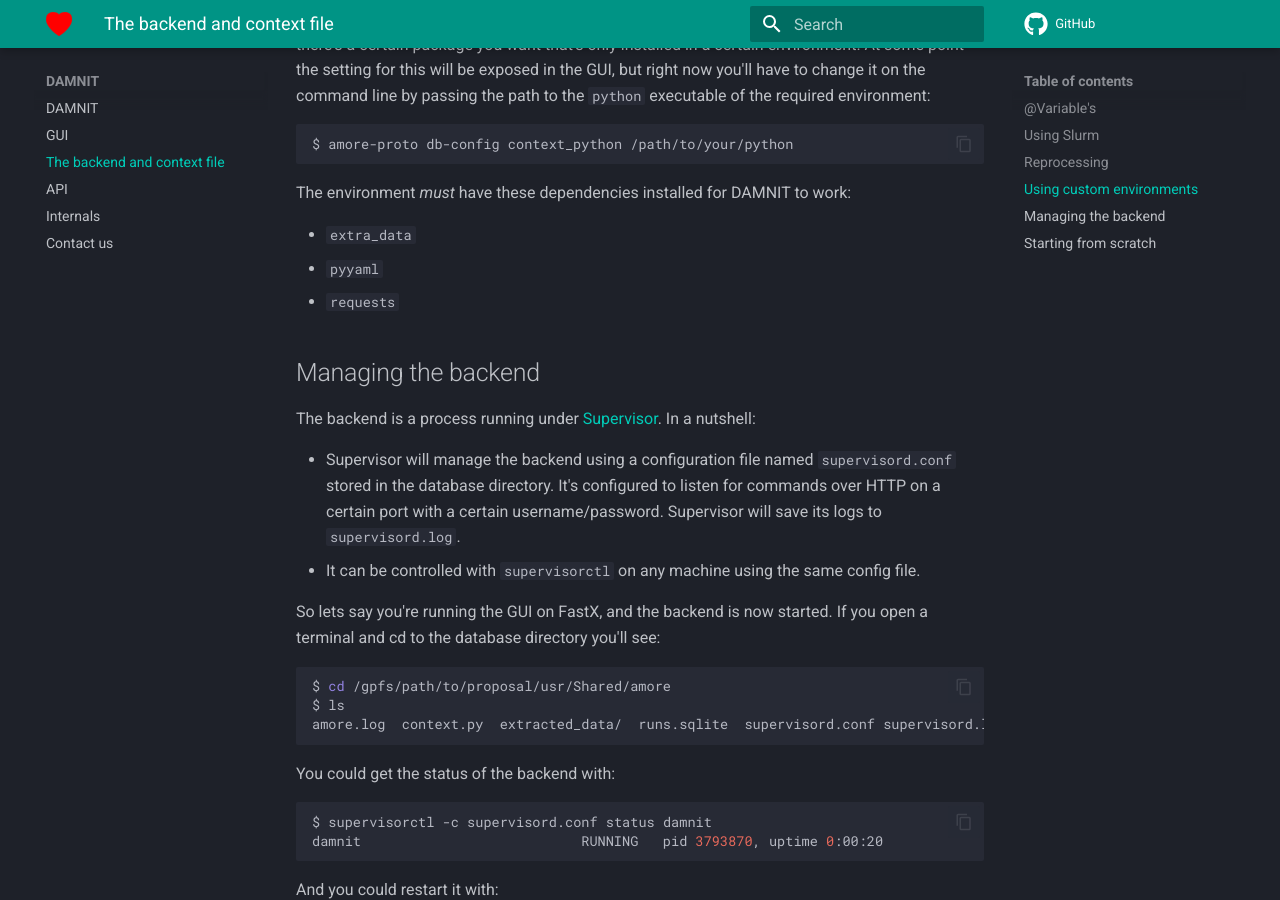
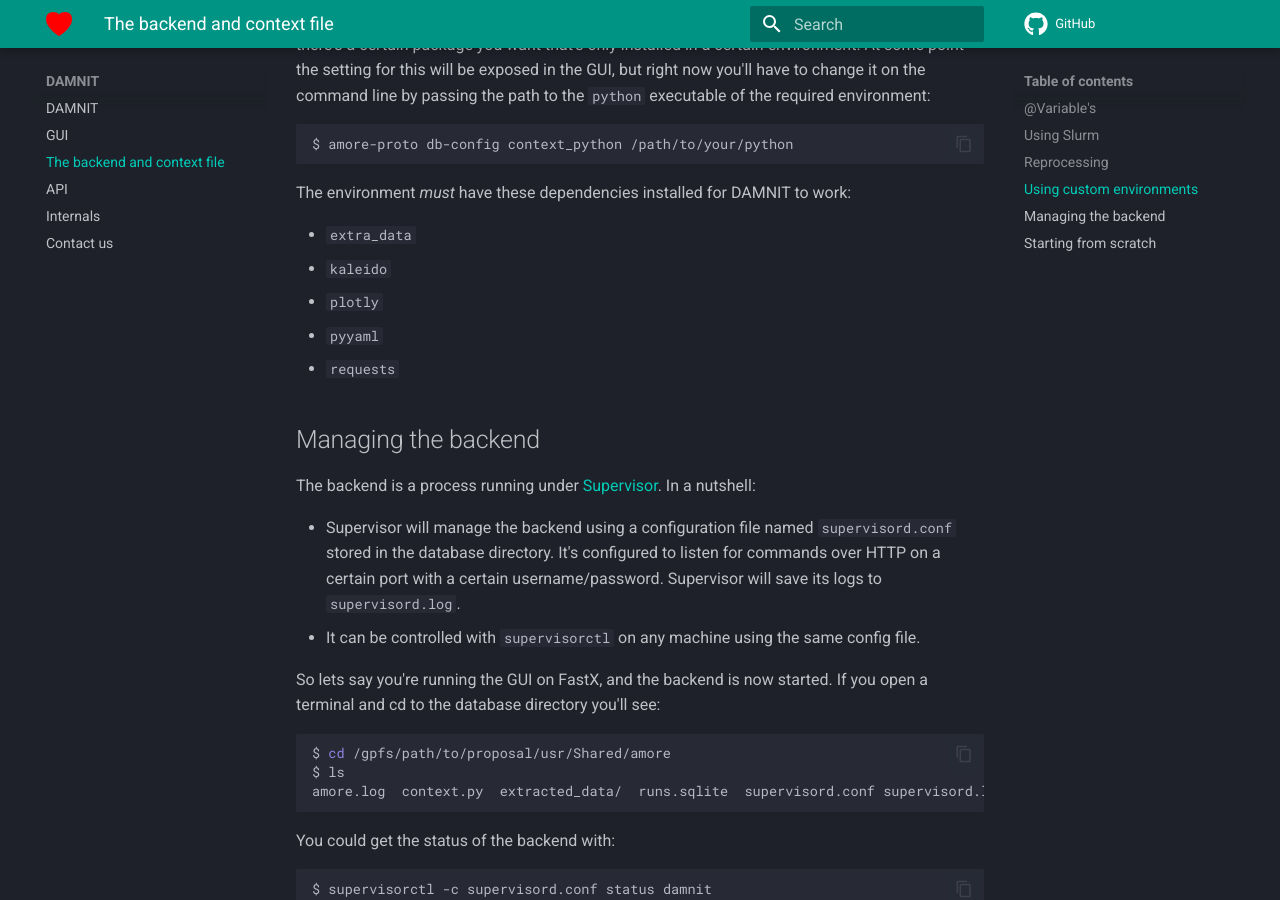
Before and after one commit to European-XFEL/DAMNIT, an MkDocs documentation site: the page built from docs/backend.md, in a window 1280 px wide and 900 px high, scrolled down 4832 px. Built offline with MkDocs 1.6.1 and Material for MkDocs 9.7.7, drawn with Linux system fonts in a browser that asks for light colours; comment, search, counter and statistics services are not loaded.

Commit message:
doc: update required dependencies for running with a custom environment

```diff
--- a/docs/backend.md
+++ b/docs/backend.md
@@ -210,6 +210,8 @@ $ amore-proto db-config context_python /path/to/your/python
 The environment *must* have these dependencies installed for DAMNIT to work:
 
 - `extra_data`
+- `kaleido`
+- `plotly`
 - `pyyaml`
 - `requests`
 
```
